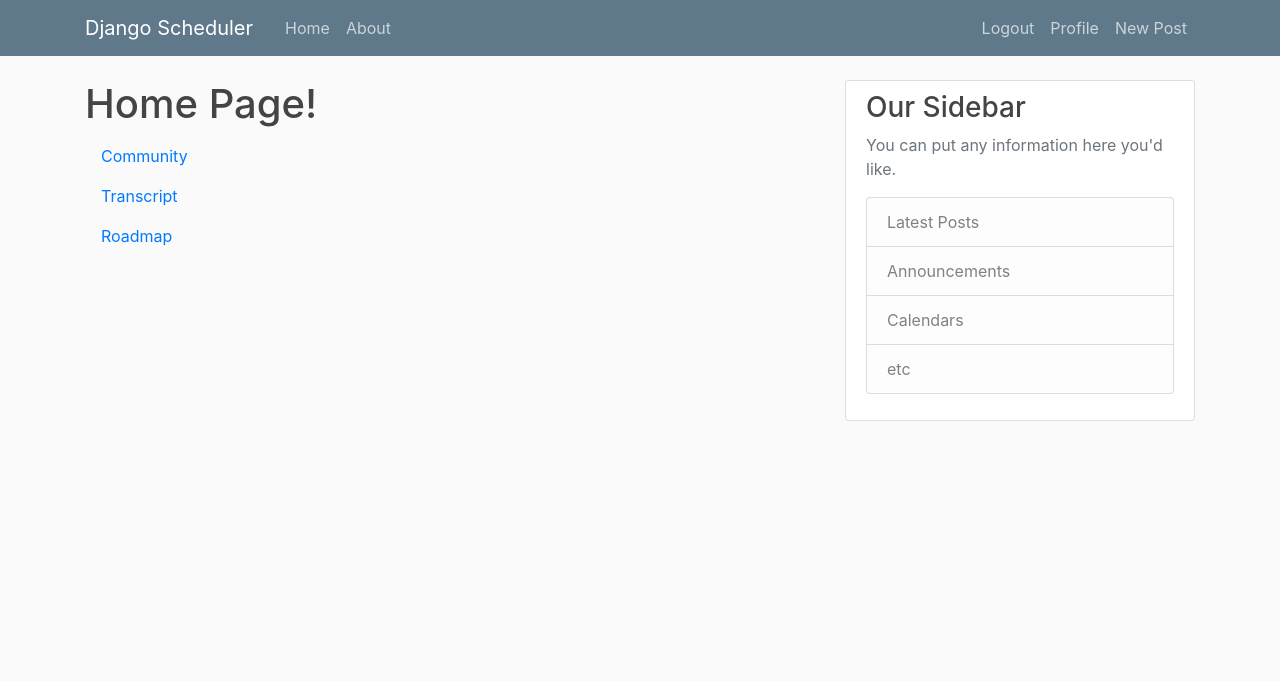
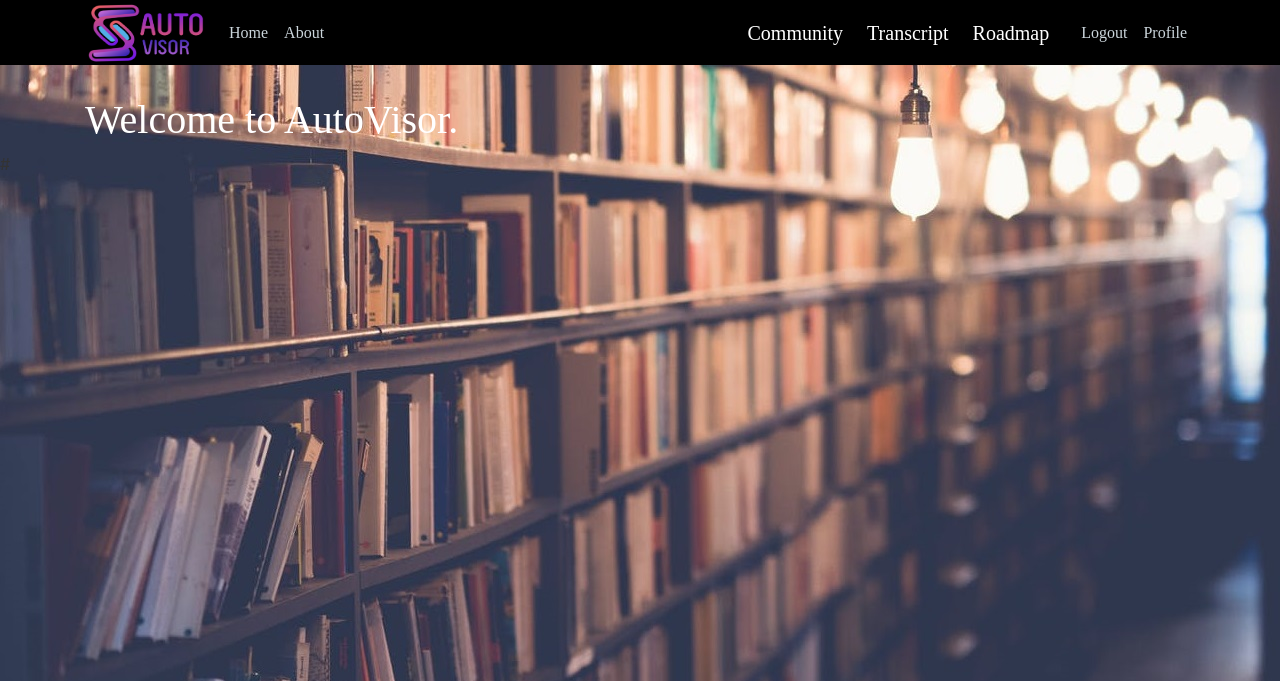
Before and after one commit to skybob22/AutoVisor_CMPE195, a Django app: page / in a window 1280 px wide. Shown: the top 681 px of the page. Run offline with Django 3.2, Linux system fonts and the light colour scheme; a user stored in the database is signed in; data comes from the database, SQL or seed files in the repository; some libraries are stand-ins or nearby versions.

Commit message:
Added Jefferson's Updates

```diff
--- a/schedule/static/schedule/main.css
+++ b/schedule/static/schedule/main.css
@@ -1,11 +1,15 @@
+{% load static %}
+
 body {
   background: #fafafa;
   color: #333333;
-  margin-top: 5rem;
+  margin-top: 6rem;
+  background-image: url(images/background.jpeg);
 }
 
 h1, h2, h3, h4, h5, h6 {
-  color: #444444;
+  color: white;
+  font-family:Raleway
 }
 
 ul {
@@ -13,7 +17,13 @@ ul {
 }
 
 .bg-steel {
-  background-color: #5f788a;
+  width: 100%;
+  top: -10;
+  height: 65px;
+  background-color: #000000;
+
+  z-index: 9999;
+  font-family:Raleway
 }
 
 .site-header .navbar-nav .nav-link {
@@ -21,11 +31,12 @@ ul {
 }
 
 .site-header .navbar-nav .nav-link:hover {
-  color: #ffffff;
+  color: #ff0000;
 }
 
 .site-header .navbar-nav .nav-link.active {
   font-weight: 500;
+  color: #ff0000;
 }
 
 .content-section {
@@ -82,3 +93,10 @@ a.article-title:hover {
 .account-heading {
   font-size: 2.5rem;
 }
+
+.center {
+  display: block;
+  margin-left: auto;
+  margin-right: auto;
+  width: 50%;
+}
--- a/schedule/templates/schedule/base.html
+++ b/schedule/templates/schedule/base.html
@@ -25,7 +25,13 @@
 	<header class="site-header">
 	  <nav class="navbar navbar-expand-md navbar-dark bg-steel fixed-top">
 	    <div class="container">
-	      <a class="navbar-brand mr-4" href="{% url 'schedule-home' %}">Django Scheduler</a>
+        <a class="navbar-brand" href="/">
+          <div class="logo-image">
+                	<img src="{% static 'schedule/images/icon1.png' %}" width="120" height="60" left="0" top="20" style="opacity:1;filter:alpha(opacity=50);">
+          </div>
+        </a>
+
+
 	      <button class="navbar-toggler" type="button" data-toggle="collapse" data-target="#navbarToggle" aria-controls="navbarToggle" aria-expanded="false" aria-label="Toggle navigation" >
 	      <span class="navbar-toggler-icon"></span>
 	      </button>
@@ -37,9 +43,11 @@
 	        <!-- Navbar Right Side -->
 	        <div class="navbar-nav">
 	        	{% if user.is_authenticated %}
+              <a class="navbar-brand mr-4" href="{% url 'schedule-community' %}">Community</a>
+              <a class="navbar-brand mr-4" href="{% url 'schedule-transcript' %}">Transcript</a>
+              <a class="navbar-brand mr-4" href="{% url 'schedule-roadmap' %}">Roadmap</a>
 	        		<a class="nav-item nav-link" href="{% url 'logout' %}">Logout</a>
 	        		<a class="nav-item nav-link" href="{% url 'profile' %}">Profile</a>
-	        		<a class="nav-item nav-link" href="{% url 'post-create' %}">New Post</a>
 	        	{% else %}
 		          	<a class="nav-item nav-link" href="{% url 'login' %}">Login</a>
 		          	<a class="nav-item nav-link" href="{% url 'register' %}">Register</a>
@@ -64,20 +72,23 @@
 	      	{% block content %}{% endblock %}
 	    </div>
 	    <div class="col-md-4">
+        <!--
 	      <div class="content-section">
+          <!--
 	        <h3>Our Sidebar</h3>
+
 	        <p class='text-muted'>You can put any information here you'd like.
-	          <ul class="list-group">
+	         <ul class="list-group">
 	            <li class="list-group-item list-group-item-light">Latest Posts</li>
 	            <li class="list-group-item list-group-item-light">Announcements</li>
 	            <li class="list-group-item list-group-item-light">Calendars</li>
 	            <li class="list-group-item list-group-item-light">etc</li>
-	          </ul>
+	          </ul>-->
 	        </p>
 	      </div>
 	    </div>
 	  </div>
-	</main>
+	</main>#
 
 	<!-- Optional JavaScript -->
     <!-- jQuery first, then Popper.js, then Bootstrap JS -->
--- a/schedule/templates/schedule/home.html
+++ b/schedule/templates/schedule/home.html
@@ -1,8 +1,13 @@
 {% extends "schedule/base.html" %}
 {% block content %}
-	<h1>Home Page!</h1>
-	 <a class="nav-item nav-link" href="{% url 'schedule-community' %}">Community</a>
-	 <a class="nav-item nav-link" href="{% url 'schedule-transcript' %}">Transcript</a>
-	 <a class="nav-item nav-link" href="{% url 'schedule-roadmap' %}">Roadmap</a>
+{% load static %}
+
+
+{% if user.is_authenticated %}
+<h1>Welcome to AutoVisor.</h1>
+
+{% else %}
+<h1>AutoVisor</h1>
+	{% endif %}
 
 {% endblock content %}
```
Also changed, not shown: schedule/static/schedule/images/background.jpeg (added), schedule/static/schedule/images/icon.png (added), schedule/static/schedule/images/icon1.png (added).
